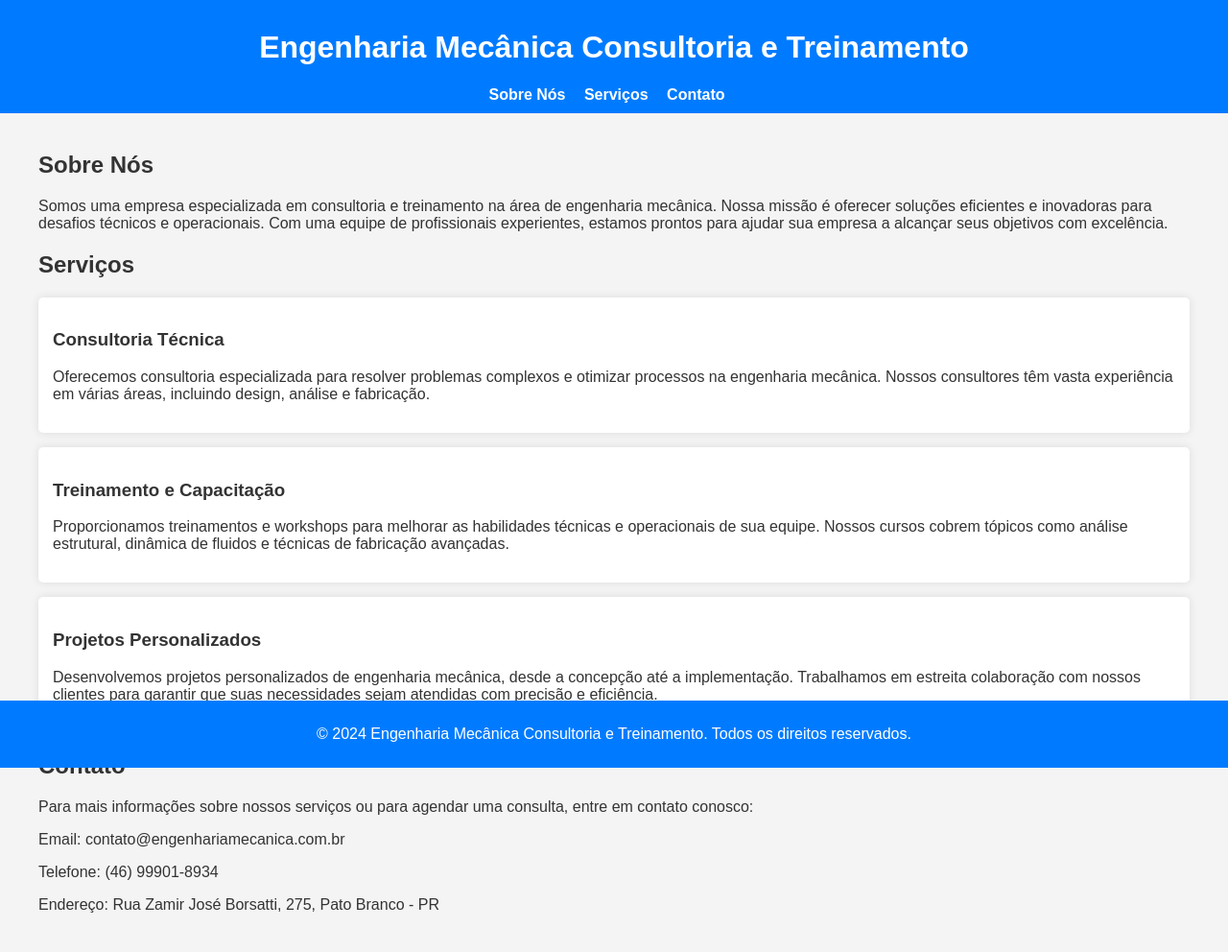
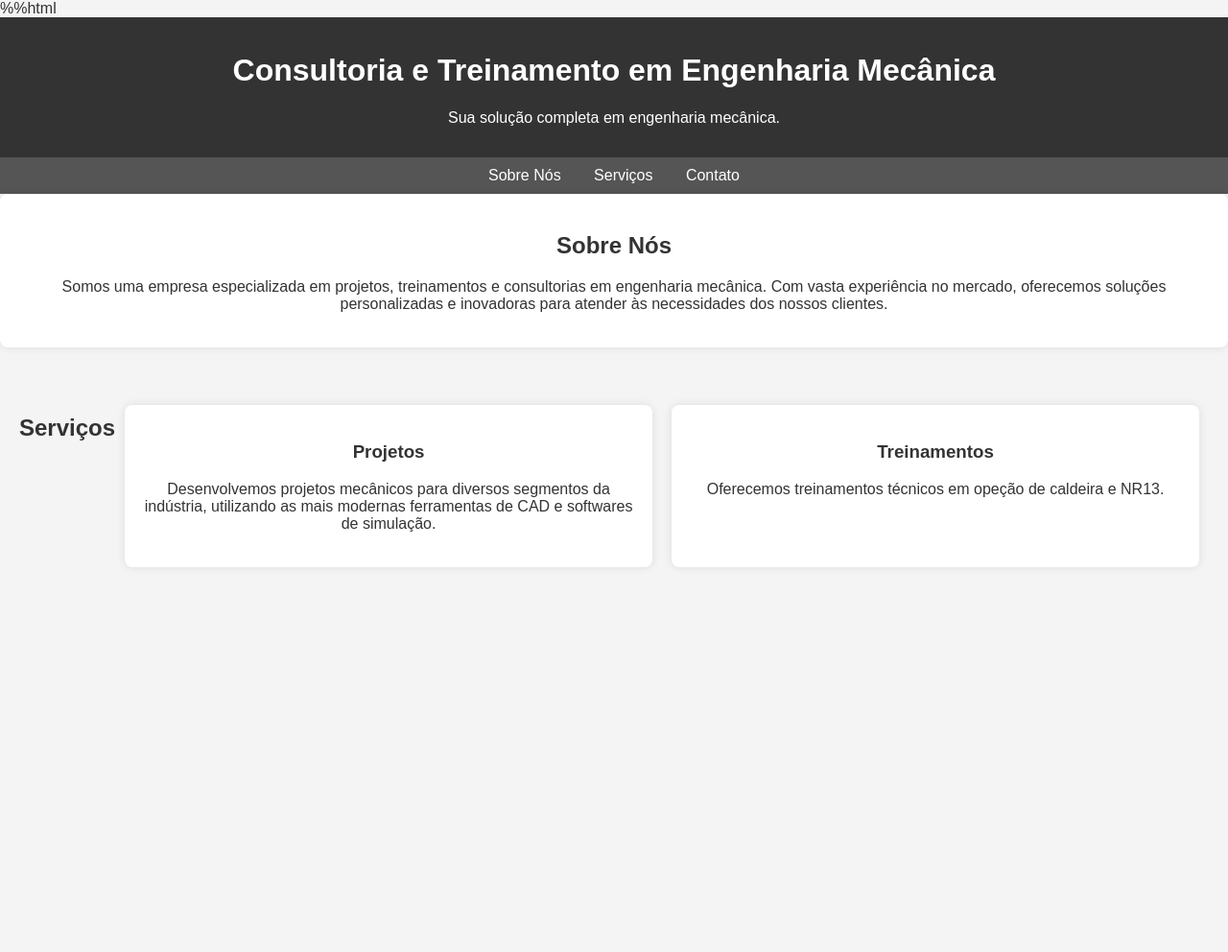
Before and after one commit to maikelsi/WebAppDeploy01082024, a Flask app: page / in a window 1280 px wide. Shown: the whole page at 96% size. After the commit the page ends 554 px from the top, so only its background shows below. Run offline with Flask 3, Linux system fonts and the light colour scheme.

Commit message:
Update site.html

```diff
--- a/templates/site.html
+++ b/templates/site.html
@@ -1,114 +1,129 @@
+%%html
 <!DOCTYPE html>
 <html lang="pt-BR">
 <head>
     <meta charset="UTF-8">
     <meta name="viewport" content="width=device-width, initial-scale=1.0">
-    <title>Engenharia Mecânica Consultoria e Treinamento</title>
+    <title>Consultoria e Treinamento em Engenharia Mecânica</title>
     <style>
         body {
-            font-family: Arial, sans-serif;
+            font-family: 'Arial', sans-serif;
             margin: 0;
             padding: 0;
             color: #333;
             background-color: #f4f4f4;
         }
+
         header {
-            background-color: #007BFF;
-            color: white;
+            background-color: #333;
+            color: #fff;
+            text-align: center;
+            padding: 1em 0;
+        }
+
+        nav {
+            background: #555;
+            color: #fff;
             padding: 10px 0;
             text-align: center;
         }
-        nav {
-            margin: 0;
-            padding: 0;
+
+        nav a {
+            color: #fff;
+            margin: 0 15px;
+            text-decoration: none;
         }
-        nav ul {
-            list-style-type: none;
-            padding: 0;
-            margin: 0;
+
+        section {
+            padding: 20px;
+            text-align: center;
         }
-        nav ul li {
-            display: inline;
-            margin-right: 15px;
+
+        footer {
+            background-color: #333;
+            color: #fff;
+            text-align: center;
+            padding: 1em 0;
+            position: fixed;
+            bottom: 0;
+            width: 100%;
         }
-        nav ul li a {
-            color: white;
-            text-decoration: none;
-            font-weight: bold;
+
+        /* Estilizando seções específicas */
+        #sobre, #servicos, #contato {
+            margin-bottom: 30px;
         }
-        .container {
+
+        #sobre {
+            background-color: #fff;
             padding: 20px;
-            max-width: 1200px;
-            margin: auto;
+            border-radius: 8px;
+            box-shadow: 0 0 10px rgba(0, 0, 0, 0.1);
         }
-        section {
-            margin-bottom: 20px;
+
+        #servicos {
+            display: flex;
+            justify-content: center;
+            flex-wrap: wrap;
         }
-        footer {
-            background-color: #007BFF;
-            color: white;
-            text-align: center;
-            padding: 10px 0;
-            position: fixed;
-            width: 100%;
-            bottom: 0;
+
+        .servico {
+            background-color: #fff;
+            padding: 20px;
+            margin: 10px;
+            border-radius: 8px;
+            box-shadow: 0 0 10px rgba(0, 0, 0, 0.1);
+            flex: 1 0 300px; /* Cada serviço ocupará no mínimo 300px e crescerá para preencher o espaço */
         }
-        .service {
-            background: #fff;
-            border-radius: 5px;
-            box-shadow: 0 0 10px rgba(0, 0, 0, 0.1);
-            padding: 15px;
-            margin-bottom: 15px;
+
+        #contato form {
+            display: flex;
+            flex-direction: column;
+            width: 300px;
+            margin: 0 auto;
+        }
+
+        #contato label, #contato input, #contato textarea {
+            margin-bottom: 10px;
+        }
+
+        #contato input[type="submit"] {
+            background-color: #5cb85c;
+            color: #fff;
+            padding: 10px;
+            border: none;
+            border-radius: 4px;
+            cursor: pointer;
         }
     </style>
 </head>
 <body>
 
-<header>
-    <h1>Engenharia Mecânica Consultoria e Treinamento</h1>
+    <header>
+        <h1>Consultoria e Treinamento em Engenharia Mecânica</h1>
+        <p>Sua solução completa em engenharia mecânica.</p>
+    </header>
+
     <nav>
-        <ul>
-            <li><a href="#sobre">Sobre Nós</a></li>
-            <li><a href="#servicos">Serviços</a></li>
-            <li><a href="#contato">Contato</a></li>
-        </ul>
+        <a href="#sobre">Sobre Nós</a>
+        <a href="#servicos">Serviços</a>
+        <a href="#contato">Contato</a>
     </nav>
-</header>
 
-<div class="container">
     <section id="sobre">
         <h2>Sobre Nós</h2>
-        <p>Somos uma empresa especializada em consultoria e treinamento na área de engenharia mecânica. Nossa missão é oferecer soluções eficientes e inovadoras para desafios técnicos e operacionais. Com uma equipe de profissionais experientes, estamos prontos para ajudar sua empresa a alcançar seus objetivos com excelência.</p>
+        <p>Somos uma empresa especializada em projetos, treinamentos e consultorias em engenharia mecânica.
+           Com vasta experiência no mercado, oferecemos soluções personalizadas e inovadoras para atender às
+           necessidades dos nossos clientes.</p>
     </section>
 
     <section id="servicos">
         <h2>Serviços</h2>
-        <div class="service">
-            <h3>Consultoria Técnica</h3>
-            <p>Oferecemos consultoria especializada para resolver problemas complexos e otimizar processos na engenharia mecânica. Nossos consultores têm vasta experiência em várias áreas, incluindo design, análise e fabricação.</p>
+        <div class="servico">
+            <h3>Projetos</h3>
+            <p>Desenvolvemos projetos mecânicos para diversos segmentos da indústria, utilizando as mais
+               modernas ferramentas de CAD e softwares de simulação.</p>
         </div>
-        <div class="service">
-            <h3>Treinamento e Capacitação</h3>
-            <p>Proporcionamos treinamentos e workshops para melhorar as habilidades técnicas e operacionais de sua equipe. Nossos cursos cobrem tópicos como análise estrutural, dinâmica de fluidos e técnicas de fabricação avançadas.</p>
-        </div>
-        <div class="service">
-            <h3>Projetos Personalizados</h3>
-            <p>Desenvolvemos projetos personalizados de engenharia mecânica, desde a concepção até a implementação. Trabalhamos em estreita colaboração com nossos clientes para garantir que suas necessidades sejam atendidas com precisão e eficiência.</p>
-        </div>
-    </section>
-
-    <section id="contato">
-        <h2>Contato</h2>
-        <p>Para mais informações sobre nossos serviços ou para agendar uma consulta, entre em contato conosco:</p>
-        <p>Email: contato@engenhariamecanica.com.br</p>
-        <p>Telefone: (46) 99901-8934</p>
-        <p>Endereço: Rua Zamir José Borsatti, 275, Pato Branco - PR</p>
-    </section>
-</div>
-
-<footer>
-    <p>&copy; 2024 Engenharia Mecânica Consultoria e Treinamento. Todos os direitos reservados.</p>
-</footer>
-
-</body>
-</html>
+        <div class="servico">
+            <h3>Treinamentos</h3>
+            <p>Oferecemos treinamentos técnicos em opeção de caldeira e NR13.
```
